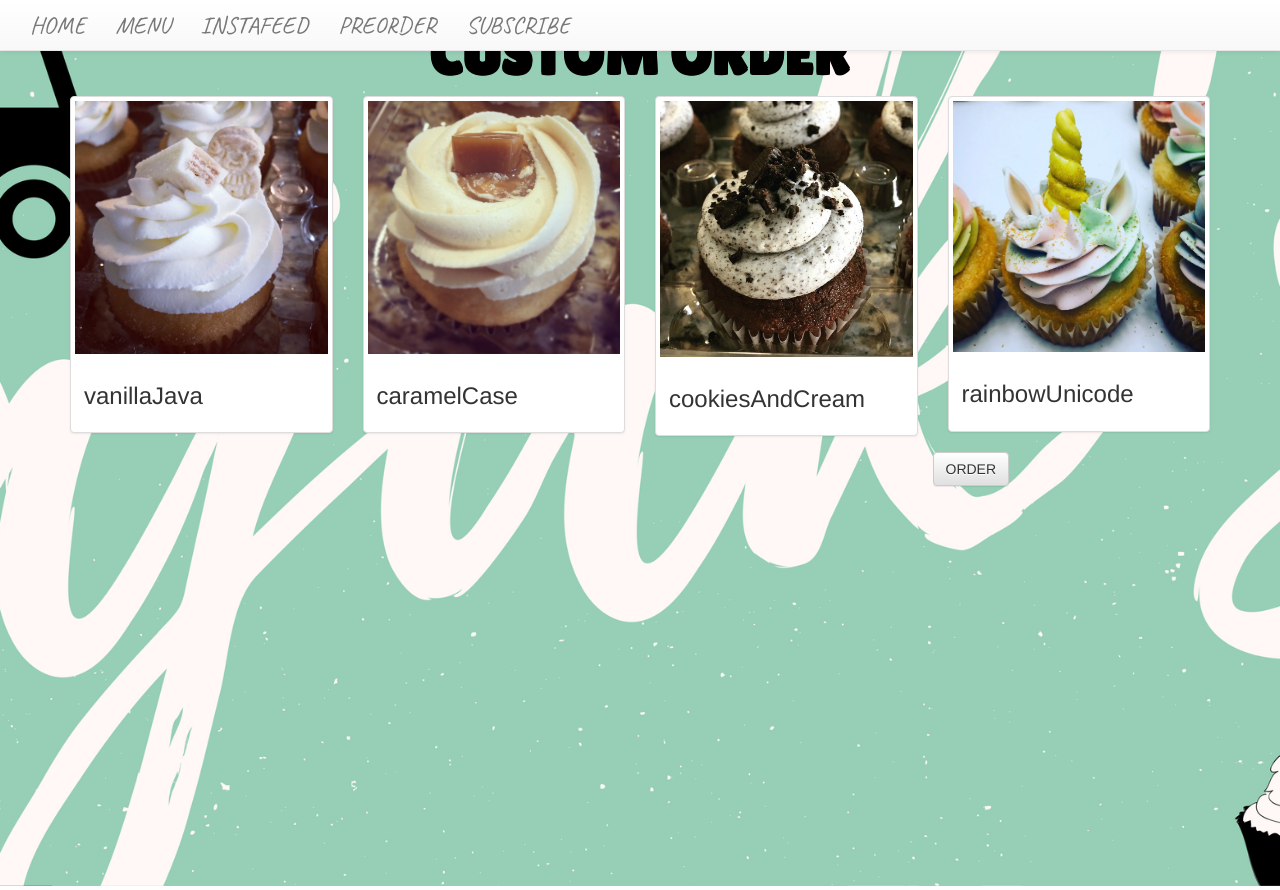
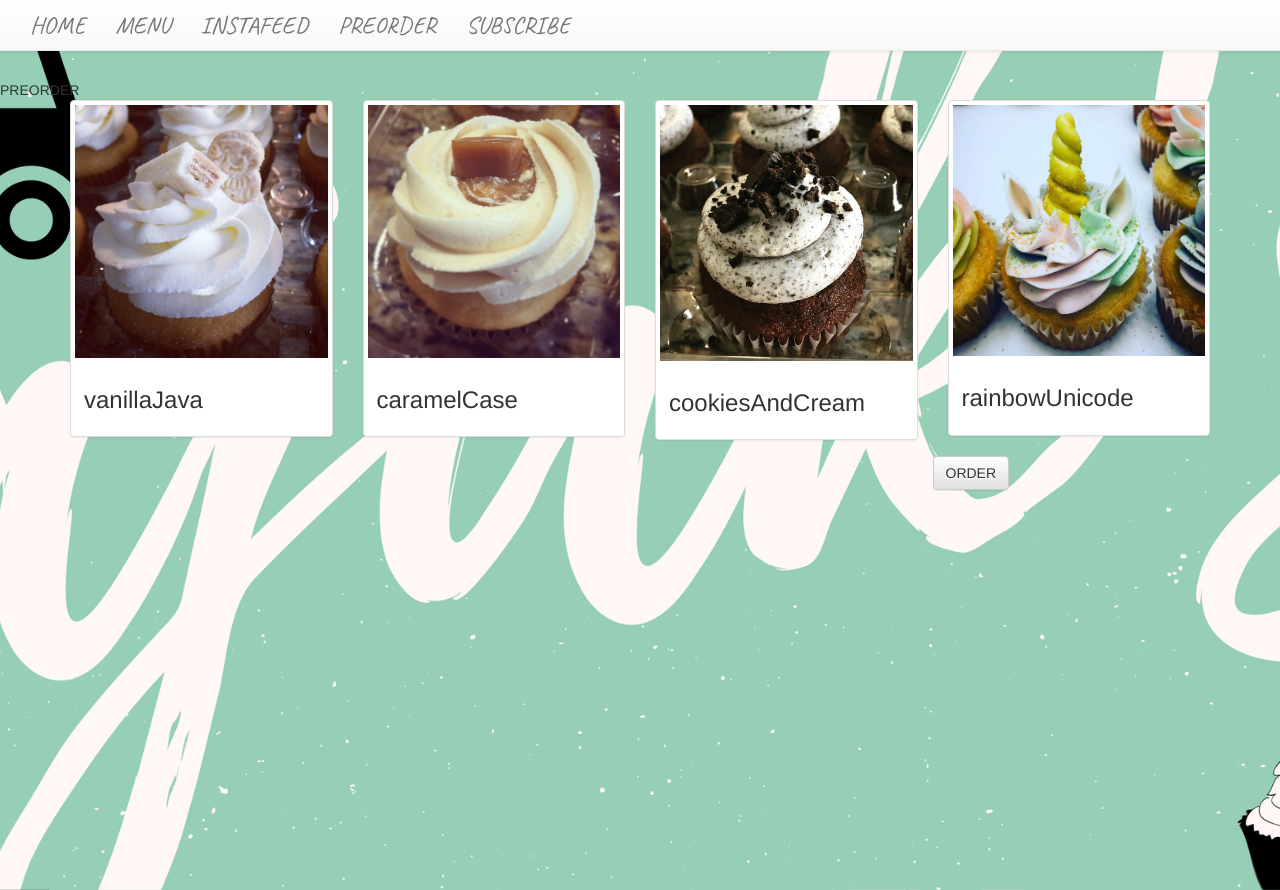
Before and after one commit to maidiep/TeamGilbert, a plain HTML site: page order.html in a window 1280 px wide. Drawn offline with nearby package versions, Linux system fonts and the light colour scheme.

Commit message:
changed headings on order page

```diff
--- a/order.html
+++ b/order.html
@@ -47,10 +47,11 @@
             </ul>
         </div>
     </nav>
+    <br> <br> <br>
 
     <div>
         <div>
-            <h1 id="banner">CUSTOM ORDER</h1>
+            <h1 id="banner"></h1>PREORDER</h1>
             <div class="container">
                 <div class="row">
                     <div class="col-md-3">
```
